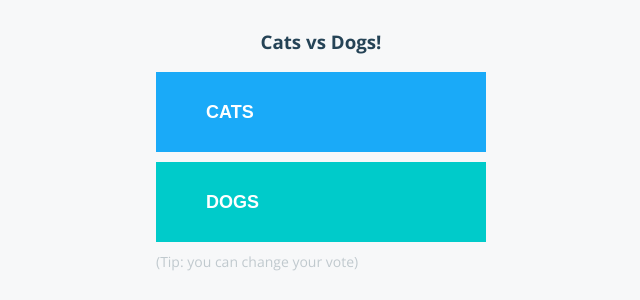
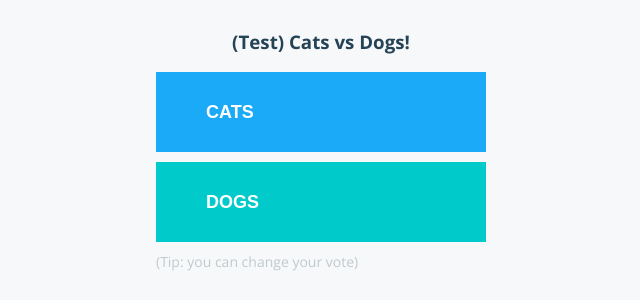
Before and after one commit to tidc-cloud/tcd-example-vote-ui, a Flask app: page / in a window 1280 px wide. Shown: the top 300 px of the page, without its empty margins (319-959 px from the left). Run offline with Flask 2, Linux system fonts and the light colour scheme; some libraries are stand-ins or nearby versions.

Commit message:
Add reegion

```diff
--- a/app.py
+++ b/app.py
@@ -9,6 +9,8 @@ from redis import Redis
 
 option_a = os.getenv('OPTION_A', "Cats")
 option_b = os.getenv('OPTION_B', "Dogs")
+region = os.getenv('REGION', "Test")
+
 hostname = socket.gethostname()
 
 redis_host = os.getenv('REDIS_HOST', "redis")
@@ -45,6 +47,7 @@ def hello():
         option_b=option_b,
         hostname=hostname,
         vote=vote,
+        region=region,
     ))
     resp.set_cookie('voter_id', voter_id)
     return resp
--- a/templates/index.html
+++ b/templates/index.html
@@ -13,7 +13,7 @@
   <body>
     <div id="content-container">
       <div id="content-container-center">
-        <h3>{{option_a}} vs {{option_b}}!</h3>
+        <h3>({{region}}) {{option_a}} vs {{option_b}}!</h3>
         <form id="choice" name='form' method="POST" action="/">
           <button id="a" type="submit" name="vote" class="a" value="a">{{option_a}}</button>
           <button id="b" type="submit" name="vote" class="b" value="b">{{option_b}}</button>
```
